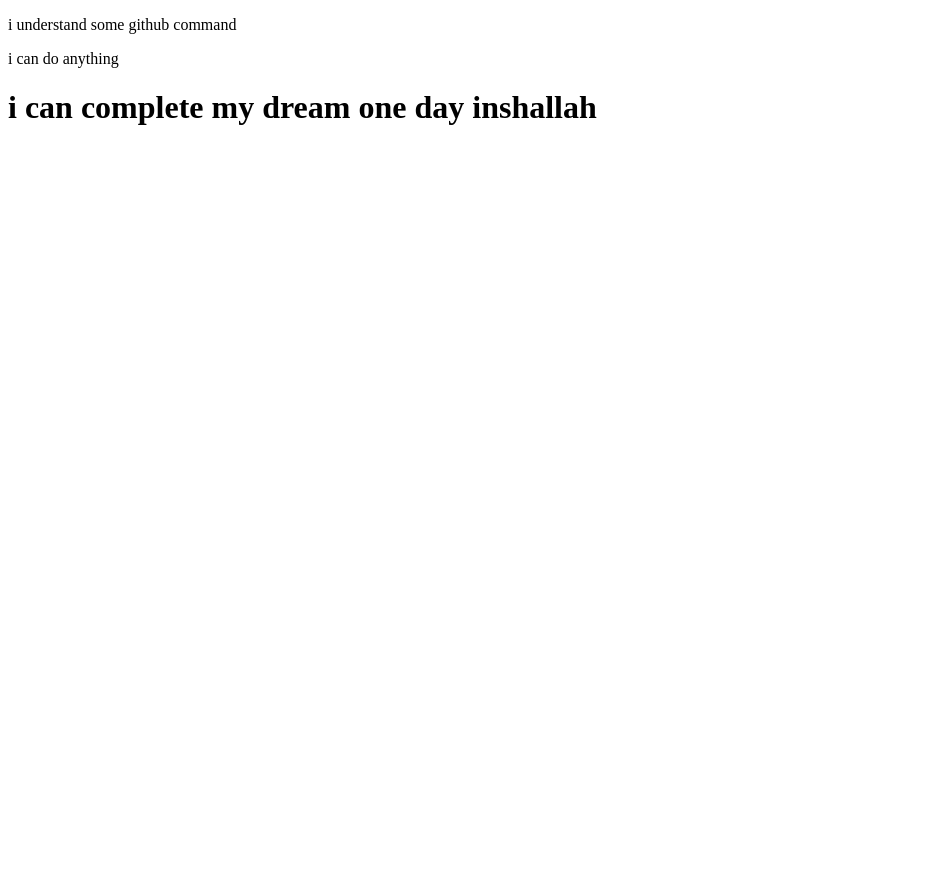
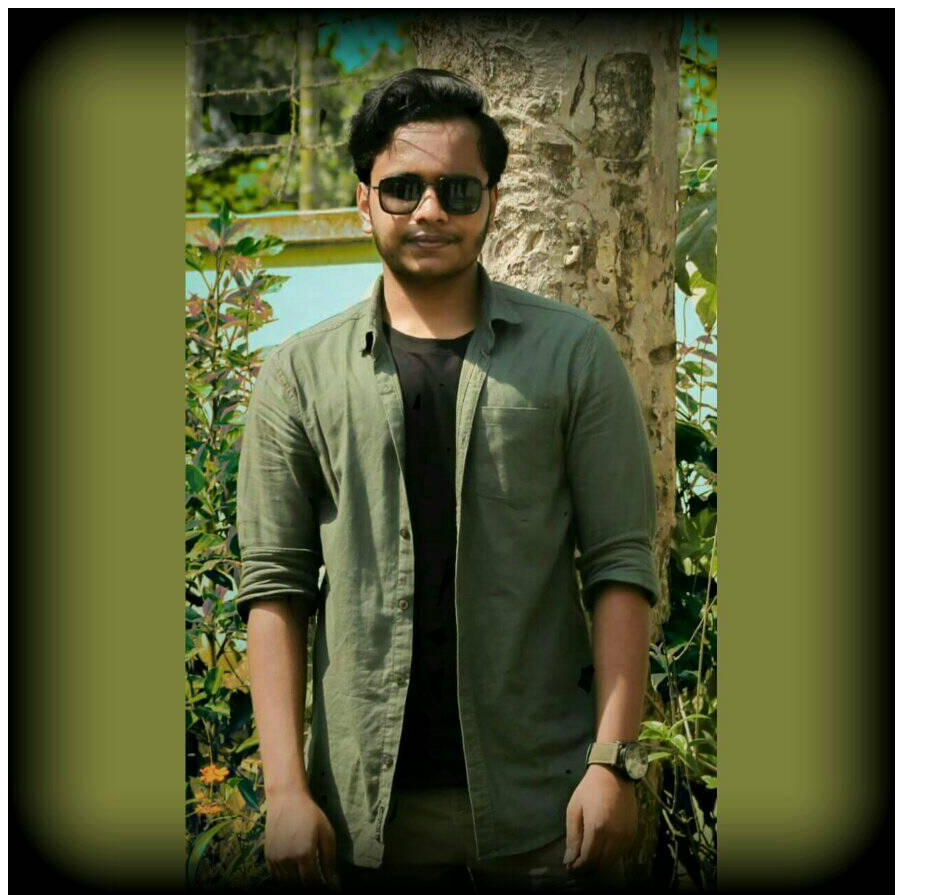
Before and after one commit to Osman-mahmud/my-first-repo, a plain HTML site: page index.html in a window 1280 px wide. Shown: the top 895 px of the page, without its empty margins (0-950 px from the left). Before the commit the page ends 800 px from the top, so only its background shows below. Drawn offline with Linux system fonts and the light colour scheme.

Commit message:
imgage added

```diff
--- a/index.html
+++ b/index.html
@@ -5,6 +5,7 @@
     <title>my first github repo</title>
 </head>
 <body>
+    <img src="101658729_258788888770119_7982657634031370240_n.jpg" alt="">
     <p>i understand some github command</p>
     <p>i can do anything</p>
     <h1> i can complete my dream one day inshallah</h1>
```
Also changed, not shown: 101658729_258788888770119_7982657634031370240_n.jpg (added).
